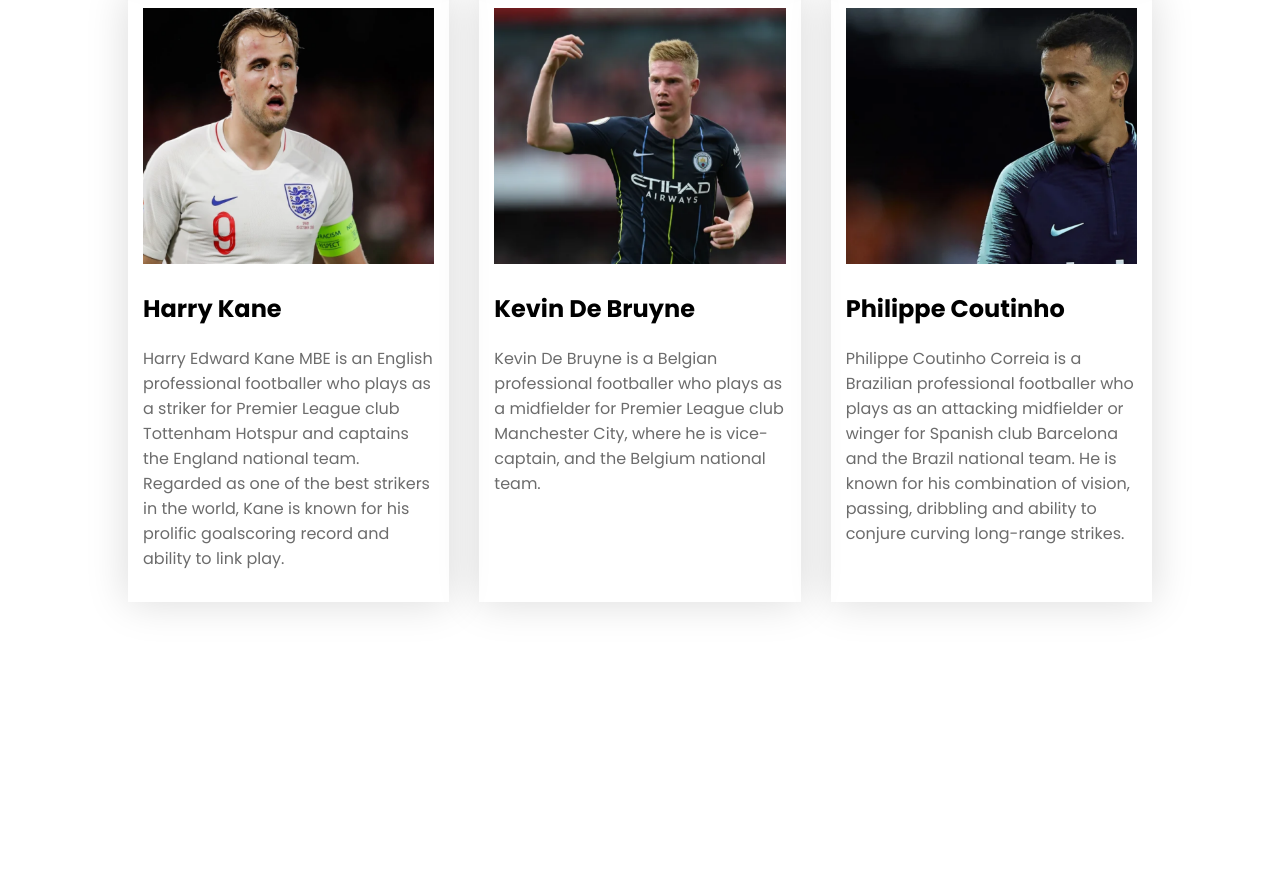
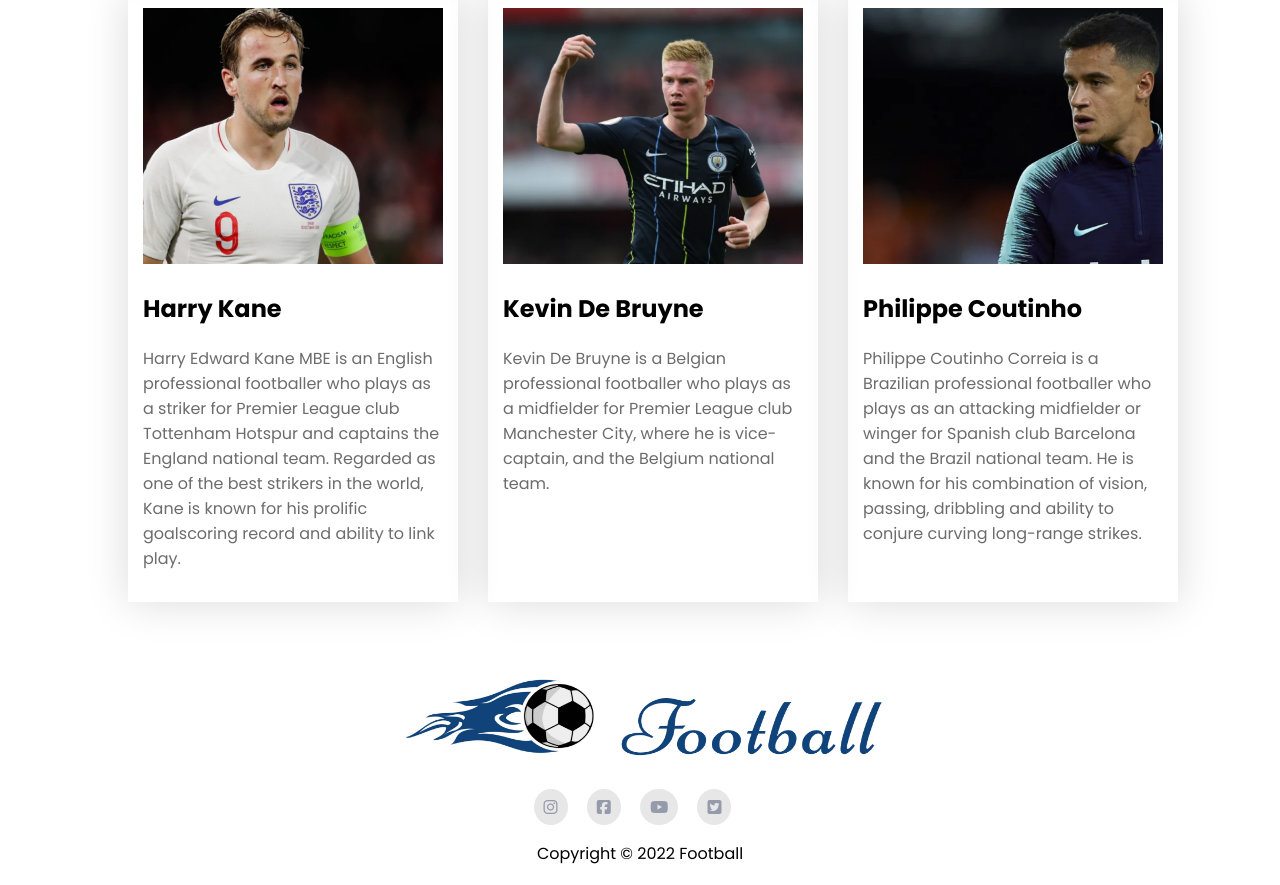
Before and after one commit to ruhulamin77/responsive-football, a plain HTML site: page index.html in a window 1280 px wide. Shown: the part 2507-3392 px from the top of the page. Before the commit the page ends 3179 px from the top, so only its background shows below. Drawn offline with Linux system fonts and the light colour scheme.

Commit message:
footer section fimished

```diff
--- a/index.html
+++ b/index.html
@@ -138,6 +138,20 @@
             </div>
 
         </section>
+        <footer>
+            <div class="footer-container">
+                <div class="footer-logo">
+                    <img src="images/Logo.png" alt="">
+                </div>
+                <div class="social-icon">
+                    <a href=""><i class="fab fa-instagram"></i></a>
+                    <a href=""><i class="fab fa-facebook-square"></i></a>
+                    <a href=""><i class="fab fa-youtube"></i></a>
+                    <a href=""><i class="fab fa-twitter-square"></i></a>
+                </div>
+                <p class="copyright">Copyright &copy; 2022 Football</p>
+            </div>
+        </footer>
     </main>
     <!-- main section end -->
 
--- a/styles/style.css
+++ b/styles/style.css
@@ -65,6 +65,7 @@ i {
 .players {
   display: grid;
   grid-template-columns: repeat(3, 1fr);
+  justify-content: space-around;
   column-gap: 30px;
   row-gap: 27px;
 }
@@ -75,9 +76,34 @@ i {
 .player img {
   width: 300px;
   height: 256px;
-  width: 100%;
 }
 .player p {
   color: #6c6c6c;
 }
 /* main section end */
+
+/* footer start  */
+.footer {
+  display: flex;
+  justify-content: center;
+}
+.footer-container {
+  width: 483.87px;
+  height: 213px;
+  text-align: center;
+  margin: auto;
+}
+.footer-logo img {
+  width: 483.87px;
+  height: 110px;
+}
+.social-icon {
+  text-align: center;
+}
+.social-icon i {
+  border-radius: 50%;
+  padding: 10px;
+  margin-right: 15px;
+  color: #969bab;
+  background-color: #e7e7e7;
+}
```
